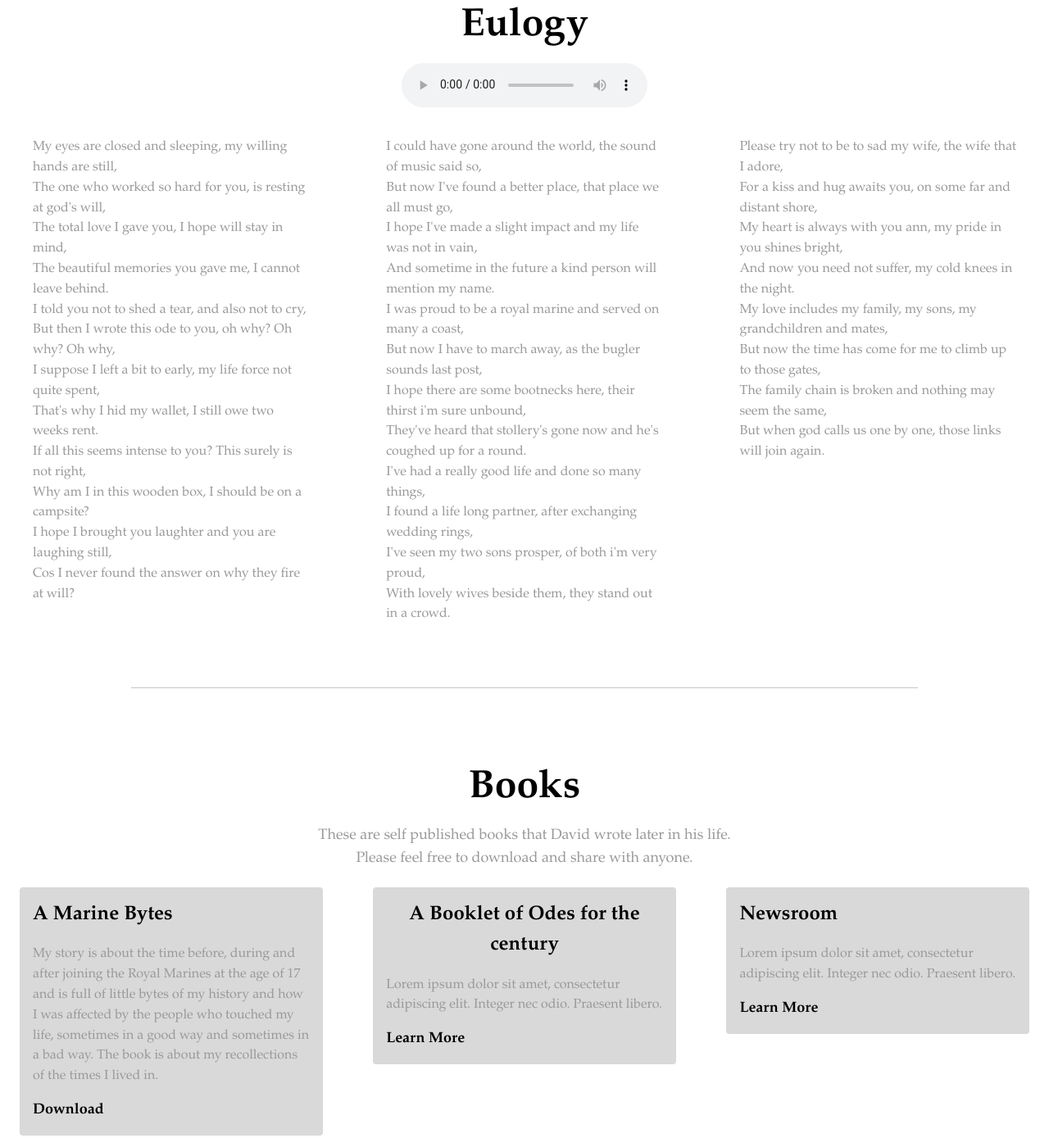
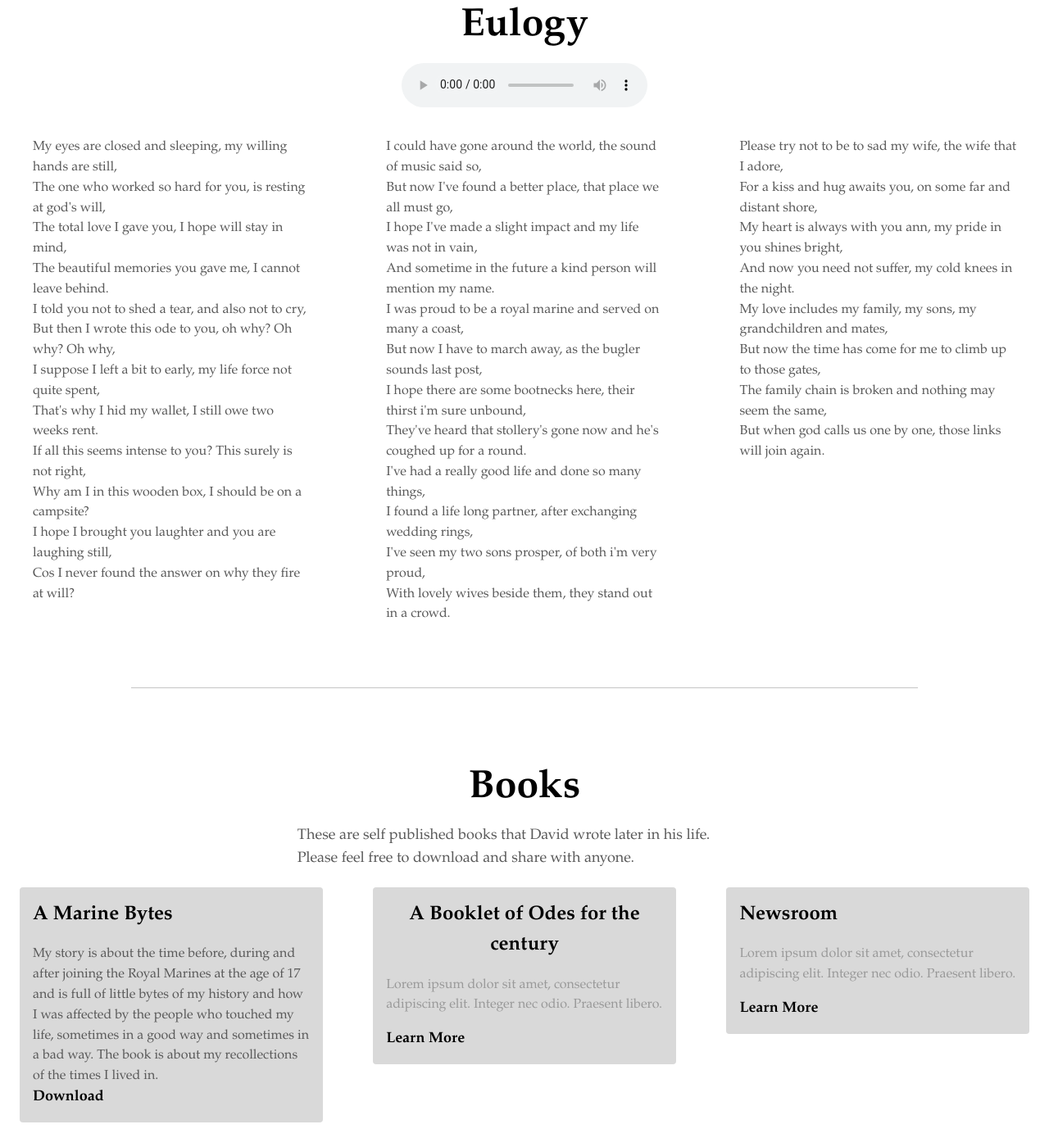
Before and after one commit to PhilStollery/david-eulogy, a website built with Parcel: page index.html in a window 1280 px wide. Shown: the part 619-2008 px from the top of the page at 82% size. Built offline with nearby package versions, Linux system fonts and the light colour scheme.

Commit message:
color fixes

```diff
--- a/home.css
+++ b/home.css
@@ -280,7 +280,7 @@
   margin-bottom: var(--dl-space-space-tripleunit);
 }
 .home-text02 {
-  color: var(--dl-color-gray-700);
+  color: var(--dl-color-gray-500);
   text-align: left;
 }
 .home-features-card1 {
--- a/index.html
+++ b/index.html
@@ -121,7 +121,7 @@
             </div>
             <div class="home-features-card1">
               <div class="home-text-container1">
-                <span class="home-text03 Card-Text">
+                <span class="home-text02 Card-Text">
                   <p>
                     I could have gone around the world, the sound of music said so,<br/>
                     But now I've found a better place, that place we all must go,<br/>
@@ -145,7 +145,7 @@
             </div>
             <div class="home-features-card2">
               <div class="home-text-container2">
-                <span class="home-text04 Card-Text">
+                <span class="home-text02 Card-Text">
                   <p>
                     Please try not to be to sad my wife, the wife that I adore,<br/>
                     For a kiss and hug awaits you, on some far and distant shore,<br/>
@@ -167,14 +167,14 @@
         <div id="books" class="home-services">
           <div class="home-heading-container1">
             <h1 class="home-text08 Section-Heading">Books</h1>
-            <span class="home-text09 Section-Text">
+            <span class="home-text02 Section-Text">
               These are self published books that David wrote later in his life. Please feel free to download and share with anyone.
             </span>
           </div>
           <div class="home-cards-container1">
             <div class="home-service-card">
               <h3 class="home-text10 Card-Heading">A Marine Bytes</h3>
-              <span class="home-text11 Card-Text">
+              <span class="home-text02 Card-Text">
                 My story is about the time before, during and after joining the Royal Marines at the age of 17 and is full of
                 little bytes of my history and how I was affected by the people who touched my life, sometimes in a good way
                 and sometimes in a bad way. The book is about my recollections of the times I lived in.
```
